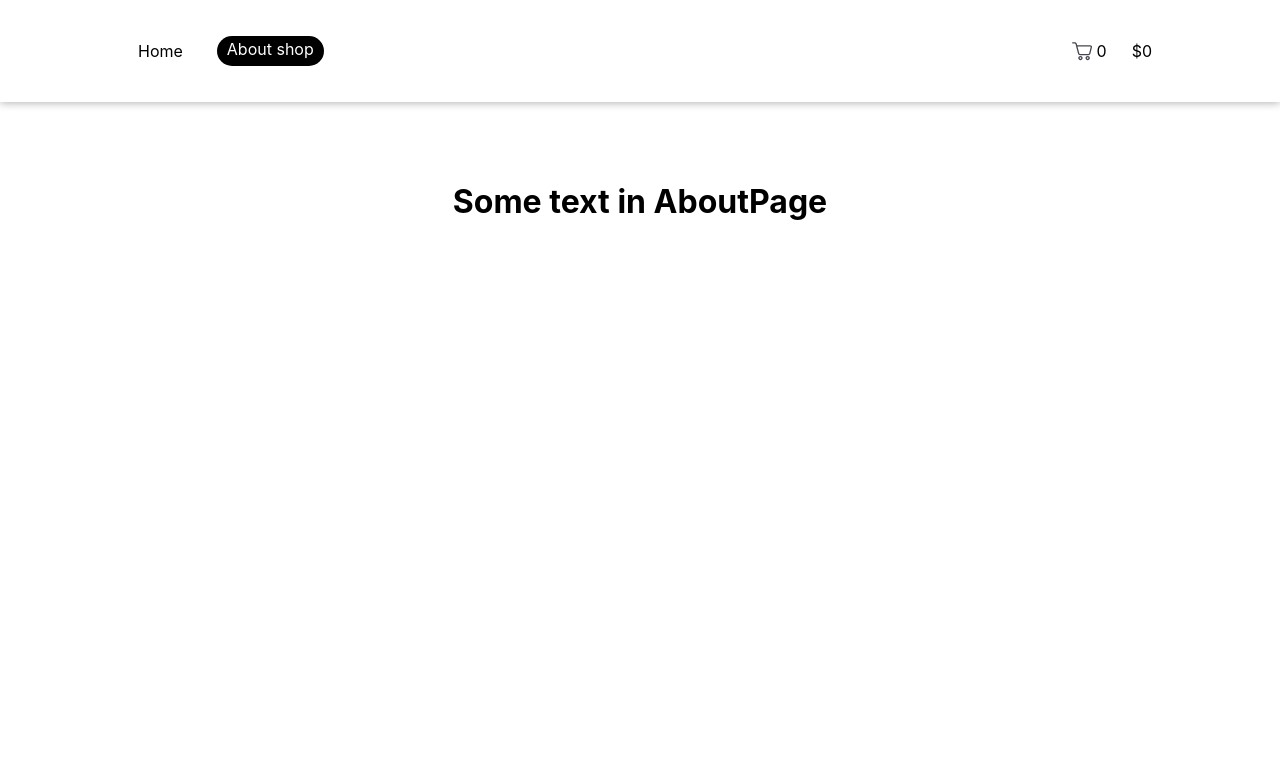
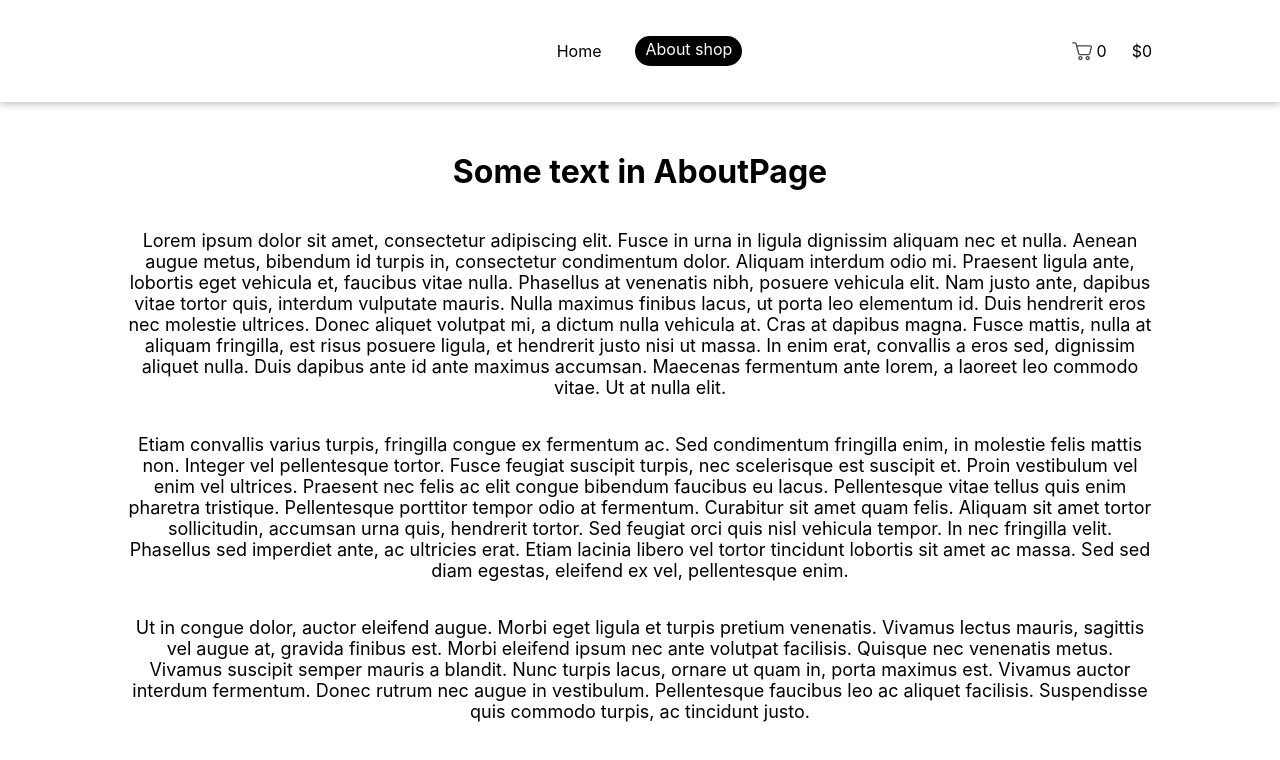
Before and after one commit to EzhiChernyavski/online-shop, a React (Create React App) app: page /aboutShop in a window 1280 px wide. Shown: the top 760 px of the page. Built offline with nearby package versions, Linux system fonts and the light colour scheme.

Commit message:
about shop

```diff
--- a/src/App.css
+++ b/src/App.css
@@ -9,4 +9,5 @@ section {
 
 .App {
   text-align: center;
+  padding-bottom: 80px;
 }
--- a/src/App.js
+++ b/src/App.js
@@ -1,6 +1,6 @@
 import './App.css';
 import { Route, Routes } from 'react-router-dom';
-import { AboutShop, Home, NotFound, ProductPage } from "./Pages";
+import { AboutShopPage, Home, NotFound, ProductPage } from "./Pages";
 import Layout from "./Components/Layout/Layout";
 import { AppProvider } from "./hoc/AppContext";
 
@@ -15,7 +15,7 @@ function App () {
             <Route index
                    element={<Home />} />
             <Route path='/aboutShop'
-                   element={<AboutShop />} />
+                   element={<AboutShopPage />} />
             <Route path='/product/:id'
                    element={<ProductPage />} />
             <Route path='*'
--- /dev/null
+++ b/src/Components/AboutShop/AboutShop.jsx
@@ -0,0 +1,49 @@
+import style from './AboutShop.module.css'
+
+export const AboutShop = () => {
+  return (
+    <>
+      <section>
+        <p className={style.par}>
+          Lorem ipsum dolor sit amet, consectetur adipiscing elit. Fusce in
+          urna in ligula
+          dignissim
+          aliquam nec et nulla. Aenean augue metus, bibendum id turpis in, consectetur condimentum
+          dolor. Aliquam interdum odio mi. Praesent ligula ante, lobortis eget vehicula et, faucibus
+          vitae nulla. Phasellus at venenatis nibh, posuere vehicula elit. Nam justo ante, dapibus
+          vitae tortor quis, interdum vulputate mauris. Nulla maximus finibus lacus, ut porta leo
+          elementum id. Duis hendrerit eros nec molestie ultrices. Donec aliquet volutpat mi, a
+          dictum
+          nulla vehicula at. Cras at dapibus magna. Fusce mattis, nulla at aliquam fringilla, est
+          risus posuere ligula, et hendrerit justo nisi ut massa. In enim erat, convallis a eros
+          sed,
+          dignissim aliquet nulla. Duis dapibus ante id ante maximus accumsan. Maecenas fermentum
+          ante
+          lorem, a laoreet leo commodo vitae. Ut at nulla elit.
+        </p>
+        <p className={style.par}>
+          Etiam convallis varius turpis, fringilla congue ex fermentum ac. Sed condimentum fringilla
+          enim, in molestie felis mattis non. Integer vel pellentesque tortor. Fusce feugiat
+          suscipit
+          turpis, nec scelerisque est suscipit et. Proin vestibulum vel enim vel ultrices. Praesent
+          nec felis ac elit congue bibendum faucibus eu lacus. Pellentesque vitae tellus quis enim
+          pharetra tristique. Pellentesque porttitor tempor odio at fermentum. Curabitur sit amet
+          quam
+          felis. Aliquam sit amet tortor sollicitudin, accumsan urna quis, hendrerit tortor. Sed
+          feugiat orci quis nisl vehicula tempor. In nec fringilla velit. Phasellus sed imperdiet
+          ante, ac ultricies erat. Etiam lacinia libero vel tortor tincidunt lobortis sit amet ac
+          massa. Sed sed diam egestas, eleifend ex vel, pellentesque enim.
+        </p>
+        <p className={style.par}>
+          Ut in congue dolor, auctor eleifend augue. Morbi eget ligula et turpis pretium venenatis.
+          Vivamus lectus mauris, sagittis vel augue at, gravida finibus est. Morbi eleifend ipsum
+          nec
+          ante volutpat facilisis. Quisque nec venenatis metus. Vivamus suscipit semper mauris a
+          blandit. Nunc turpis lacus, ornare ut quam in, porta maximus est. Vivamus auctor interdum
+          fermentum. Donec rutrum nec augue in vestibulum. Pellentesque faucibus leo ac aliquet
+          facilisis. Suspendisse quis commodo turpis, ac tincidunt justo.
+        </p>
+      </section>
+    </>
+  );
+};
--- /dev/null
+++ b/src/Components/AboutShop/AboutShop.module.css
@@ -0,0 +1,3 @@
+.par {
+    font-size: 18px;
+}
--- a/src/Components/Layout/Layout.module.css
+++ b/src/Components/Layout/Layout.module.css
@@ -1,6 +1,6 @@
 header {
     padding: 25px 0;
-    margin-bottom: 80px;
+    margin-bottom: 50px;
     position: sticky;
     top: 0;
     background-color: white;
@@ -17,8 +17,8 @@ header {
 
 nav {
     display: flex;
-    width: 50%;
-    margin: 0 auto;
+    justify-content: flex-end;
+    width: 60%;
     gap: 1.5em;
 }
 
@@ -41,7 +41,8 @@ nav {
 
 .cart {
     display: flex;
-    width: 50%;
+    width: 40%;
+    justify-content: flex-end;
 
 }
 
--- a/src/Pages/AboutShopPage.jsx
+++ b/src/Pages/AboutShopPage.jsx
@@ -1,7 +1,10 @@
-export const AboutShop = () => {
+import { AboutShop } from "../Components/AboutShop/AboutShop";
+
+export const AboutShopPage = () => {
   return (
     <div>
       <h1>Some text in AboutPage</h1>
+      <AboutShop />
     </div>
   );
 };
--- a/src/Pages/index.js
+++ b/src/Pages/index.js
@@ -1,4 +1,4 @@
 export { Home } from './HomePage';
-export { AboutShop } from './AboutShopPage';
+export { AboutShopPage } from './AboutShopPage';
 export { ProductPage } from './ProductPage';
 export { NotFound } from './NotFoundPage';
```
